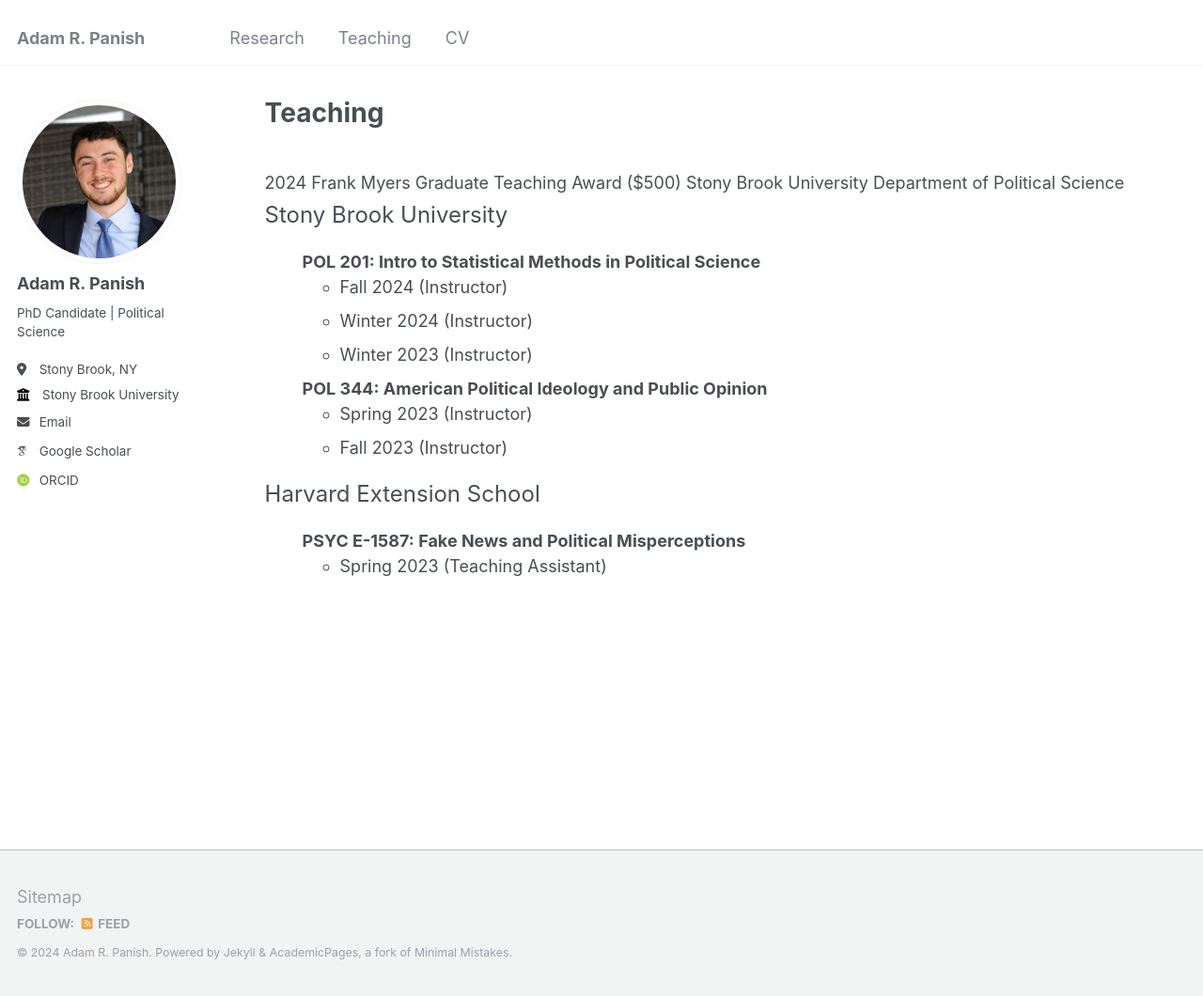
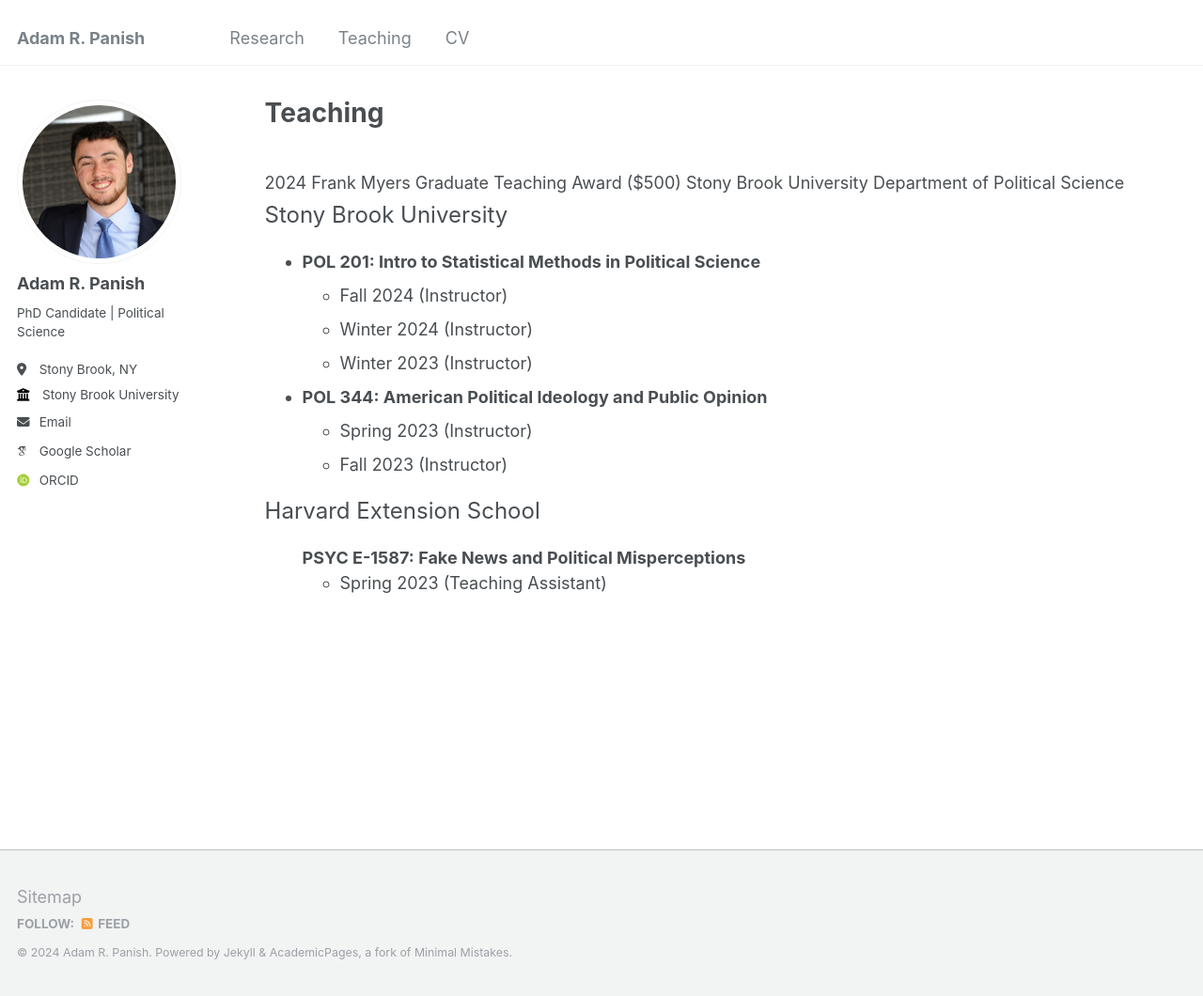
Before and after one commit to adampanish/adampanish.github.io, a Jekyll site: the page built from _pages/teaching.html, in a window 1280 px wide and 1060 px high. Shown: the whole window at 94% size. Built offline with Jekyll 4.4.1, drawn with Linux system fonts in a browser that asks for light colours; some web fonts are replaced.

Commit message:
Update teaching.html

```diff
--- a/_pages/teaching.html
+++ b/_pages/teaching.html
@@ -11,17 +11,17 @@ author_profile: true
 Stony Brook University Department of Political Science
 <font size=5>Stony Brook University</font>
 <ul>
-<b>POL 201: Intro to Statistical Methods in Political Science</b>
+<li><b>POL 201: Intro to Statistical Methods in Political Science</b>
 <ul>
   <li>Fall 2024 (Instructor)</li>
   <li>Winter 2024 (Instructor)</li>
   <li>Winter 2023 (Instructor)</li>
-</ul>
-  <b>POL 344: American Political Ideology and Public Opinion</b>
+</ul></li>
+<li><b>POL 344: American Political Ideology and Public Opinion</b>
 <ul>
   <li>Spring 2023 (Instructor)</li>
-  <li>Fall 2023 (Instructor)</li>
-</ul>
+  <li>Fall 2023 (Instructor)</li></ul>
+  </li>
 </ul>
 
 <font size=5>Harvard Extension School</font>
```
